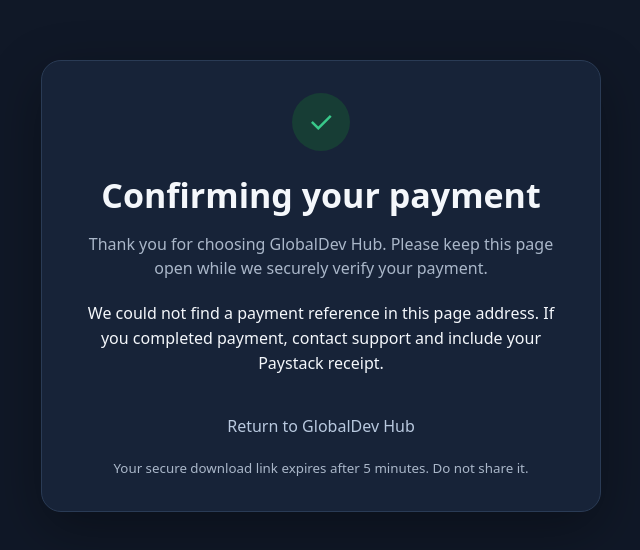
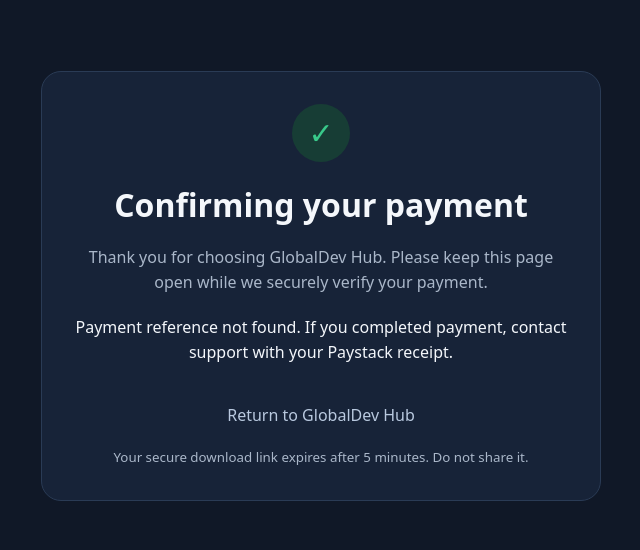
Before and after one commit to globaldev-hub/globaldev-hub.github.io, a plain HTML site: page payment-success.html in a window 1280 px wide. Shown: the part 114-664 px from the top of the page, without its empty margins (319-959 px from the left). Drawn offline with Linux system fonts and the light colour scheme.

Commit message:
Refactor payment success page for clarity and style

```diff
--- a/payment-success.html
+++ b/payment-success.html
@@ -1,18 +1,77 @@
+
 <!doctype html>
 <html lang="en">
 <head>
   <meta charset="utf-8">
   <meta name="viewport" content="width=device-width, initial-scale=1">
   <meta name="theme-color" content="#101827">
-  <title>Payment confirmation | GlobalDev Hub</title>
+  <title>Payment Confirmation | GlobalDev Hub</title>
   <style>
-    :root{color-scheme:dark;--bg:#101827;--panel:#172338;--text:#f4f7fb;--muted:#aab7c9;--accent:#39c98a;--line:#2a3b55}
-    *{box-sizing:border-box}body{margin:0;min-height:100vh;display:grid;place-items:center;padding:24px;background:var(--bg);font:16px/1.55 system-ui,-apple-system,Segoe UI,Roboto,sans-serif;color:var(--text)}
-    main{width:min(100%,560px);padding:32px;border:1px solid var(--line);border-radius:20px;background:var(--panel);box-shadow:0 18px 55px #0005;text-align:center}
-    .mark{width:58px;height:58px;margin:0 auto 18px;border-radius:50%;display:grid;place-items:center;background:#173d35;color:var(--accent);font-size:30px}
-    h1{margin:0 0 10px;font-size:clamp(25px,6vw,34px)}p{color:var(--muted);margin:8px 0 18px}.status{min-height:28px;margin:20px 0;color:var(--text)}
-    a.button{display:none;margin:12px auto 0;padding:13px 22px;width:100%;max-width:320px;border-radius:10px;background:var(--accent);color:#062016;text-decoration:none;font-weight:750}
-    a.secondary{display:inline-block;margin-top:18px;color:#b9c9df;text-decoration:none}small{display:block;margin-top:20px;color:var(--muted)}
+    :root {
+      color-scheme: dark;
+      --bg: #101827;
+      --panel: #172338;
+      --text: #f4f7fb;
+      --muted: #aab7c9;
+      --accent: #39c98a;
+      --line: #2a3b55;
+    }
+    * { box-sizing: border-box; }
+    body {
+      margin: 0;
+      min-height: 100vh;
+      display: grid;
+      place-items: center;
+      padding: 24px;
+      background: var(--bg);
+      color: var(--text);
+      font: 16px/1.55 system-ui, sans-serif;
+    }
+    main {
+      width: min(100%, 560px);
+      padding: 32px;
+      border: 1px solid var(--line);
+      border-radius: 20px;
+      background: var(--panel);
+      text-align: center;
+    }
+    .mark {
+      width: 58px;
+      height: 58px;
+      margin: 0 auto 18px;
+      border-radius: 50%;
+      display: grid;
+      place-items: center;
+      background: #173d35;
+      color: var(--accent);
+      font-size: 30px;
+    }
+    h1 { margin: 0 0 10px; }
+    p { color: var(--muted); }
+    .status { margin: 20px 0; }
+    a.button {
+      display: none;
+      margin: 12px auto 0;
+      padding: 13px 22px;
+      width: 100%;
+      max-width: 320px;
+      border-radius: 10px;
+      background: var(--accent);
+      color: #062016;
+      text-decoration: none;
+      font-weight: 750;
+    }
+    a.secondary {
+      display: inline-block;
+      margin-top: 18px;
+      color: #b9c9df;
+      text-decoration: none;
+    }
+    small {
+      display: block;
+      margin-top: 20px;
+      color: var(--muted);
+    }
   </style>
 </head>
 <body>
@@ -20,42 +79,66 @@
     <div class="mark" aria-hidden="true">✓</div>
     <h1>Confirming your payment</h1>
     <p>Thank you for choosing GlobalDev Hub. Please keep this page open while we securely verify your payment.</p>
-    <div class="status" id="status" role="status" aria-live="polite">Checking your transaction…</div>
-    <a class="button" id="download" href="#" rel="nofollow">Download your CV &amp; Resume Bundle</a>
-    <a class="secondary" href="https://globaldev-hub.github.io/">Return to GlobalDev Hub</a>
+
+    <div class="status" id="status" role="status" aria-live="polite">
+      Checking your transaction…
+    </div>
+
+    <a class="button" id="download" href="#" rel="nofollow">
+      Download your CV &amp; Resume Bundle
+    </a>
+
+    <a class="secondary" href="https://globaldev-hub.github.io/">
+      Return to GlobalDev Hub
+    </a>
+
     <small>Your secure download link expires after 5 minutes. Do not share it.</small>
   </main>
+
   <script>
     (() => {
       const status = document.getElementById('status');
       const download = document.getElementById('download');
       const params = new URLSearchParams(location.search);
       const reference = params.get('reference') || params.get('trxref');
-      const worker = 'https://globaldev-payments.yakubusamuel966.workers.dev';
+
+      const worker =
+        'https://globaldev-payments.yakubusamuel966.workers.dev';
 
       if (!reference) {
-        status.textContent = 'We could not find a payment reference in this page address. If you completed payment, contact support and include your Paystack receipt.';
+        status.textContent =
+          'Payment reference not found. If you completed payment, contact support with your Paystack receipt.';
         return;
       }
 
-      fetch(`${worker}/api/payments/verify?reference=${encodeURIComponent(reference)}`, {
-        method: 'GET',
-        headers: { 'Accept': 'application/json' }
-      })
+      fetch(
+        `${worker}/api/payments/verify?reference=${encodeURIComponent(reference)}`,
+        {
+          method: 'GET',
+          headers: { 'Accept': 'application/json' }
+        }
+      )
       .then(async response => {
         const data = await response.json().catch(() => ({}));
+
         if (!response.ok || data.success !== true || !data.download_url) {
-          throw new Error(data.message || data.error || 'Payment could not be verified.');
+          throw new Error(
+            data.message || data.error || 'Payment could not be verified.'
+          );
         }
+
         return data;
       })
       .then(data => {
-        status.textContent = 'Payment confirmed. Your download is ready.';
+        status.textContent =
+          'Payment confirmed. Your download is ready.';
+
         download.href = data.download_url;
         download.style.display = 'inline-block';
       })
       .catch(error => {
-        status.textContent = `${error.message} Please wait a moment and refresh this page. If the problem continues, contact GlobalDev Hub support with your payment reference.`;
+        status.textContent =
+          `${error.message} Please wait and refresh this page. If the problem continues, contact support with your payment reference.`;
       });
     })();
   </script>
```
